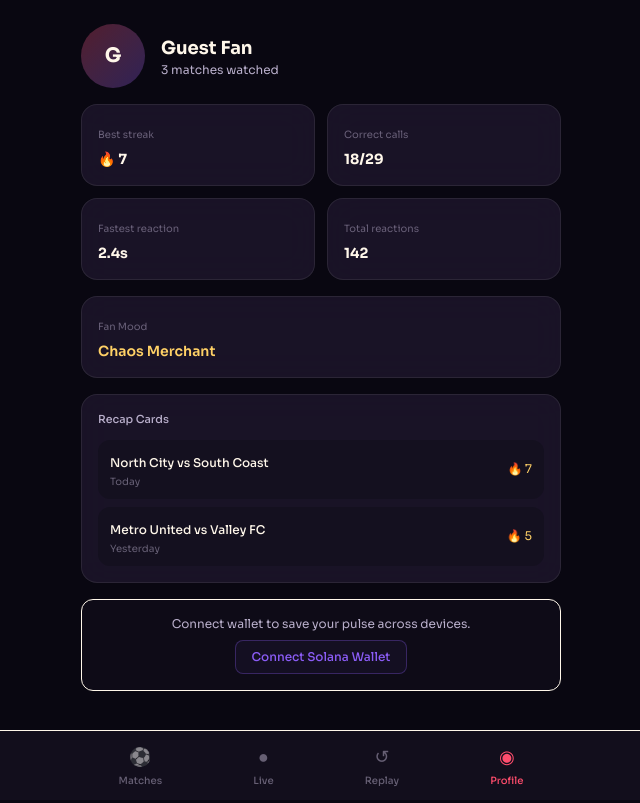
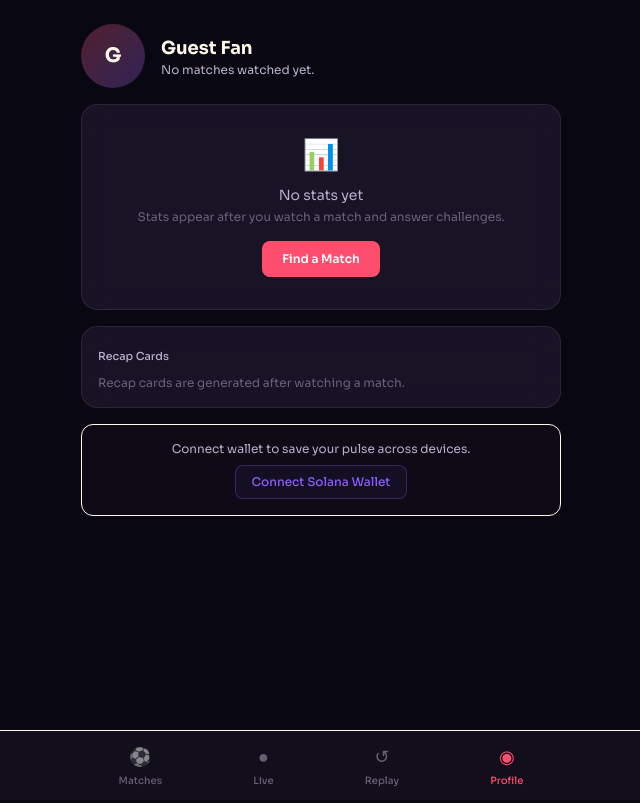
Before and after one commit to Saber1Y/PulseCup, a Next.js app: page /app/profile in a window 1280 px wide. Shown: the whole page, without its empty margins (319-959 px from the left). Built offline with nearby package versions, Linux system fonts and the light colour scheme.

Commit message:
Rewrite profile — no hardcoded stats or recap data
- Shows empty state with 'No stats yet' message
- Recap cards section shows placeholder until match history exists
- Wallet connect button preserved for future auth

```diff
--- a/src/app/app/profile/page.tsx
+++ b/src/app/app/profile/page.tsx
@@ -2,19 +2,9 @@
 
 import Link from "next/link";
 
-const stats = {
-  bestStreak: 7,
-  correctCalls: "18/29",
-  fastestReaction: "2.4s",
-  mood: "Chaos Merchant",
-  totalReactions: 142,
-  matchesWatched: 3,
-};
-
 export default function ProfilePage() {
   return (
     <div className="flex flex-col gap-4 px-4 pt-6">
-      {/* Header */}
       <div className="flex items-center gap-4">
         <div className="flex h-16 w-16 items-center justify-center rounded-full bg-gradient-to-br from-coral/30 to-violet/30 text-xl">
           <span className="font-bold text-text-primary">G</span>
@@ -22,58 +12,32 @@ export default function ProfilePage() {
         <div>
           <h1 className="text-lg font-bold">Guest Fan</h1>
           <p className="text-xs text-text-secondary">
-            {stats.matchesWatched} matches watched
+            No matches watched yet.
           </p>
         </div>
       </div>
 
-      {/* Stats grid */}
-      <div className="grid grid-cols-2 gap-3">
-        {[
-          { label: "Best streak", value: `🔥 ${stats.bestStreak}` },
-          { label: "Correct calls", value: stats.correctCalls },
-          { label: "Fastest reaction", value: stats.fastestReaction },
-          { label: "Total reactions", value: stats.totalReactions },
-        ].map((s) => (
-          <div key={s.label} className="glass-elevated px-4 py-4">
-            <span className="text-[10px] text-text-secondary/50">{s.label}</span>
-            <p className="mt-1 text-sm font-bold">{s.value}</p>
-          </div>
-        ))}
+      <div className="glass-elevated px-4 py-8 text-center">
+        <span className="text-3xl">📊</span>
+        <p className="mt-3 text-sm text-text-secondary">No stats yet</p>
+        <p className="mt-1 text-xs text-text-secondary/50">
+          Stats appear after you watch a match and answer challenges.
+        </p>
+        <Link
+          href="/app/matches"
+          className="mt-4 inline-block rounded-lg bg-coral px-5 py-2.5 text-xs font-semibold text-white"
+        >
+          Find a Match
+        </Link>
       </div>
 
-      {/* Fan mood */}
-      <div className="glass-elevated border border-gold/20 px-4 py-4">
-        <span className="text-[10px] text-text-secondary/50">Fan Mood</span>
-        <p className="mt-1 text-sm font-semibold text-gold">{stats.mood}</p>
+      <div className="glass-elevated px-4 py-4">
+        <span className="text-[11px] font-medium text-text-secondary">Recap Cards</span>
+        <p className="mt-2 text-xs text-text-secondary/50">
+          Recap cards are generated after watching a match.
+        </p>
       </div>
 
-      {/* Recap cards */}
-      <div className="glass-elevated px-4 py-4">
-        <div className="flex items-center justify-between">
-          <span className="text-[11px] font-medium text-text-secondary">Recap Cards</span>
-        </div>
-        <div className="mt-3 flex flex-col gap-2">
-          {[
-            { teams: "North City vs South Coast", streak: 7, date: "Today" },
-            { teams: "Metro United vs Valley FC", streak: 5, date: "Yesterday" },
-          ].map((card) => (
-            <Link
-              key={card.teams}
-              href={`/app/share/1`}
-              className="flex items-center justify-between rounded-xl bg-surface px-3 py-2.5 transition-all hover:bg-elevated"
-            >
-              <div>
-                <span className="text-xs font-medium">{card.teams}</span>
-                <p className="text-[10px] text-text-secondary/50">{card.date}</p>
-              </div>
-              <span className="text-xs text-gold">🔥 {card.streak}</span>
-            </Link>
-          ))}
-        </div>
-      </div>
-
-      {/* Sign in */}
       <div className="mb-8 rounded-xl border border-border bg-surface/50 px-4 py-4 text-center">
         <p className="text-xs text-text-secondary">
           Connect wallet to save your pulse across devices.
```
